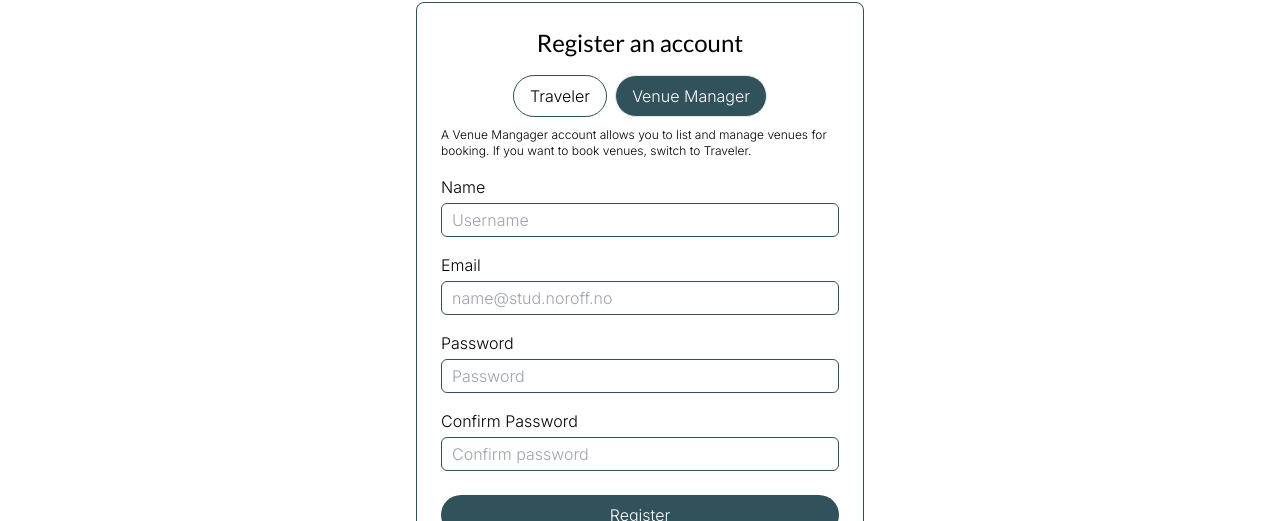
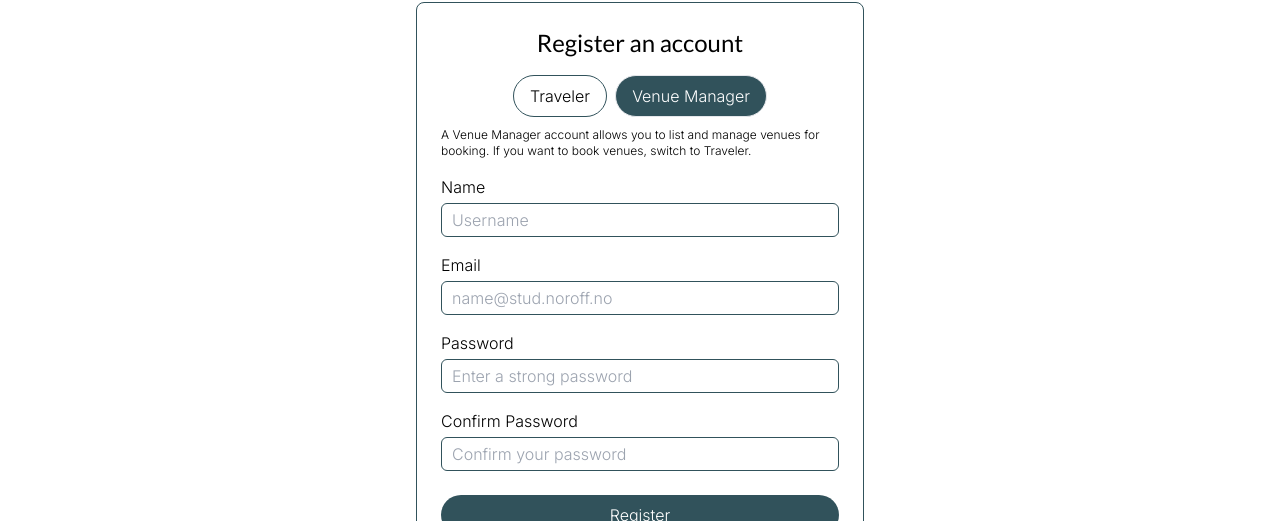
Before and after one commit to karlwoien/project-exam-2, a React (Vite) app: page /register in a window 1280 px wide. Both pictures are taken after a click on the button "Venue Manager". Shown: the part 158-679 px from the top of the page. Built offline with nearby package versions, Linux system fonts and the light colour scheme; no server answers; a web font is replaced by a local one.

Commit message:
adds id and aria-labels to form input

```diff
--- a/src/pages/Register.jsx
+++ b/src/pages/Register.jsx
@@ -57,22 +57,20 @@ export default function Register() {
     return (
         <div className="max-w-md mx-auto p-6 rounded-lg border border-bg-primary mt-40">
             <h2 className="text-center text-2xl font-normal mb-4">Register an account</h2>
-            {error && <p className="text-red-500">{error}</p>}
-
             <form onSubmit={handleSubmit(onSubmit)}>
                 <AccountTypeSelector selected={venueManager} setSelected={setVenueManager} />
                 {/* Dynamic Account Type Description */}
                 <div className="text-base mb-4">
                     {venueManager ? (
-                        <p className="text-xs">A Venue Mangager account allows you to list and manage venues for booking. If you want to book venues, switch to Traveler.</p>
+                        <p className="text-xs">A Venue Manager account allows you to list and manage venues for booking. If you want to book venues, switch to Traveler.</p>
                     ) : (
                         <p className="text-xs">A Traveler account is a customer account used for booking venues. If you want to list venues, switch to Venue Manager.</p>
                     )}
                 </div>
-                <InputField label="Name" placeholder="Username" register={register("name")} error={errors.name?.message} />
-                <InputField label="Email" placeholder="name@stud.noroff.no" register={register("email")} error={errors.email?.message} />
-                <InputField label="Password" placeholder="Password" type="password" register={register("password")} error={errors.password?.message} />
-                <InputField label="Confirm Password" placeholder="Confirm password" type="password" register={register("confirmPassword")} error={errors.confirmPassword?.message} />
+                <InputField id="name" label="Name" placeholder="Username" register={register("name")} error={errors.name?.message} aria-label="Name" />
+                <InputField id="email" label="Email" placeholder="name@stud.noroff.no" register={register("email")} error={errors.email?.message} aria-label="Email address"/>
+                <InputField id="password" label="Password" placeholder="Enter a strong password" type="password" register={register("password")} error={errors.password?.message} aria-label="Password" />
+                <InputField id="confirmPassword" label="Confirm Password" placeholder="Confirm your password" type="password" register={register("confirmPassword")} error={errors.confirmPassword?.message} aria-label="Confirm password"/>
 
                 <button type="submit" className="w-full mt-2 bg-bg-primary text-white py-2 rounded-full hover:bg-bg-highlight">
                     Register
@@ -81,6 +79,7 @@ export default function Register() {
                     <p className="text-sm">Already have a user?</p>
                     <Link to="/login" className="text-bg-primary text-sm hover:underline">Login here</Link>
                 </div>
+                {error && <p className="text-red-500">{error}</p>}
             </form>
         </div>
     );
```
